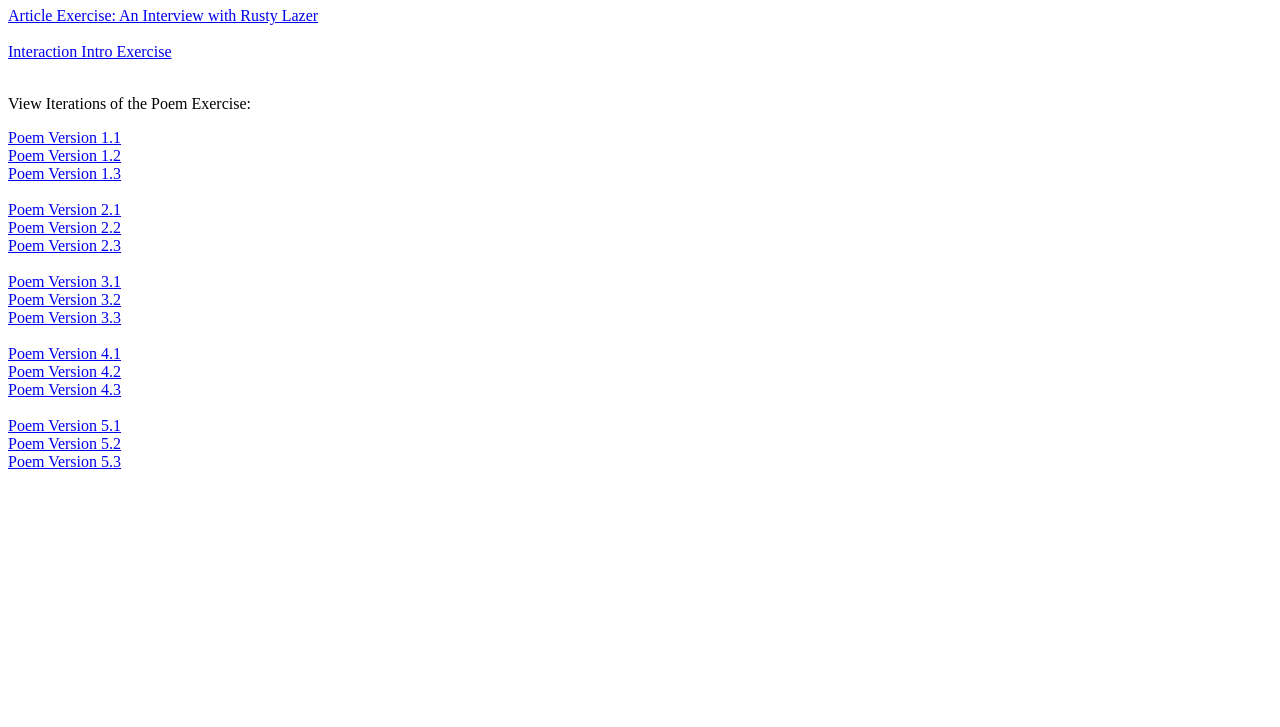
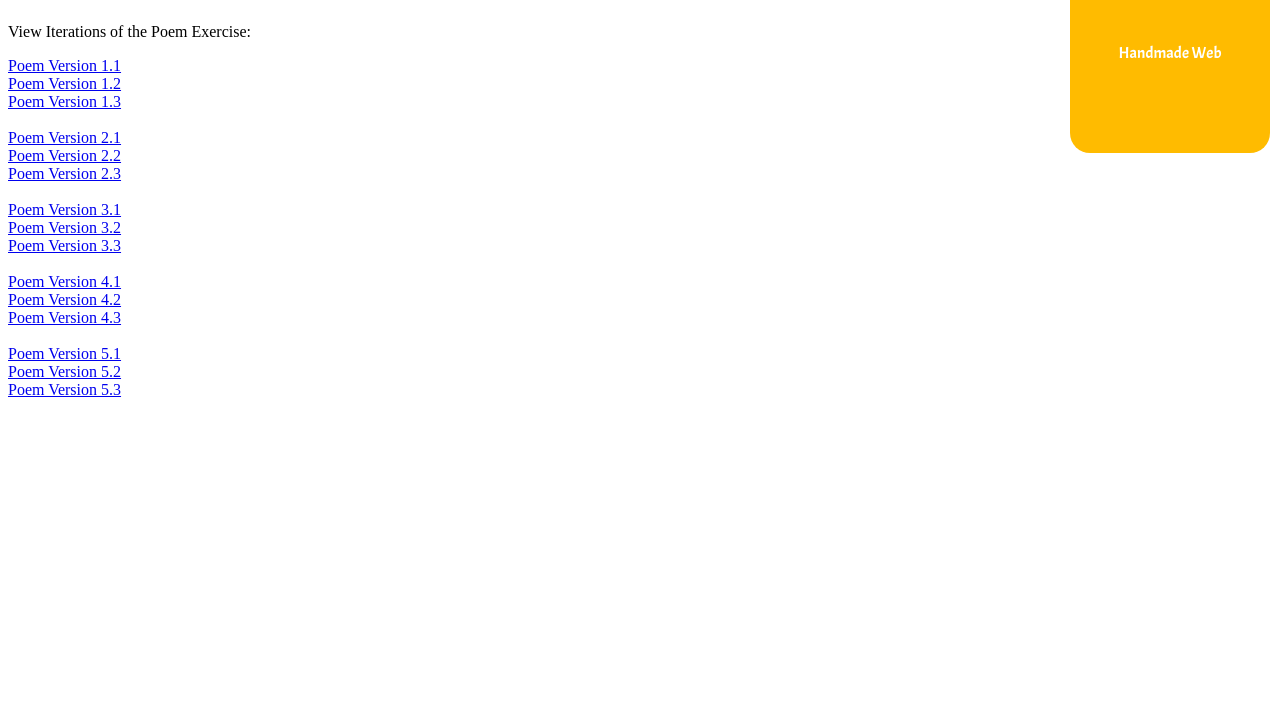
Before and after one commit to TommyRyanVCU/Class-Site, a plain HTML site: page index.html in a window 1280 px wide. Shown: the part 73-800 px from the top of the page. Drawn offline with Linux system fonts and the light colour scheme.

Commit message:
shape added

```diff
--- a/index.html
+++ b/index.html
@@ -4,9 +4,11 @@
     <meta charset="utf-8">
     <title></title>
     <a href="syles.css"></a>
+    <link href="https://fonts.googleapis.com/css?family=Acme&display=swap" rel="stylesheet">
+<link rel="stylesheet" href="syles.css">
   </head>
   <body>
-    <h1>Hi and welcome to my site. I made this site. I am Tommy.</h1>
+    <a href="index.html" class="header">Handmade Web</a>
     <a href="copy_of_article-excersise/index.html">Article Exercise: An Interview with Rusty Lazer</a>
 <br><br>
     <a href="Interaction/index.html"> Interaction Intro Exercise</a>
@@ -47,6 +49,6 @@
 <br>
 <a href="03_poem/poem5_v3.html">Poem Version 5.3</a>
 
+  </body>
 
-  </body>
 </html>
--- a/syles.css
+++ b/syles.css
@@ -0,0 +1,38 @@
+body{
+background: white;
+
+}
+
+.header{
+  position: absolute;
+  right:10px;
+  background: #ffbb00;
+  color: white;
+  font-family: 'Acme', sans-serif;
+  display: flex;
+  justify-content: center;
+  align-items: center;
+  width: 200px;
+  height: 200px;
+  border-radius: 10%;
+  text-decoration: none;
+  transition: border-radius .5s ease,
+              transform .5s ease;
+
+}
+
+.header:hover{
+  position: absolute;
+  right:10px;
+  background: #ffbb00;
+  color: white;
+  font-family: 'Acme', sans-serif;
+  display: flex;
+  justify-content: center;
+  align-items: center;
+  width: 200px;
+  height: 200px;
+  border-radius: 50%;
+  text-decoration: none;
+  transform: rotate(120deg);
+}
```
